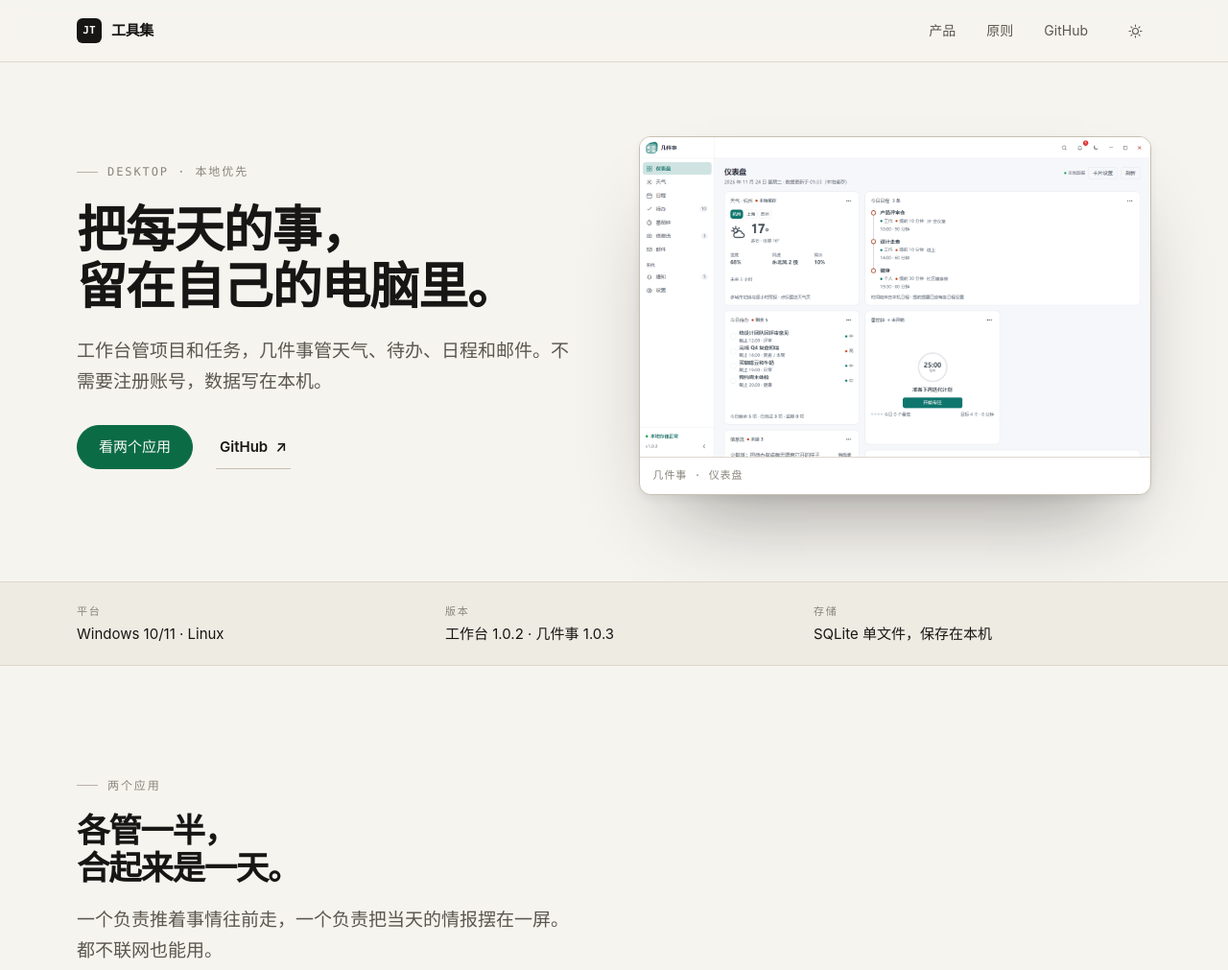
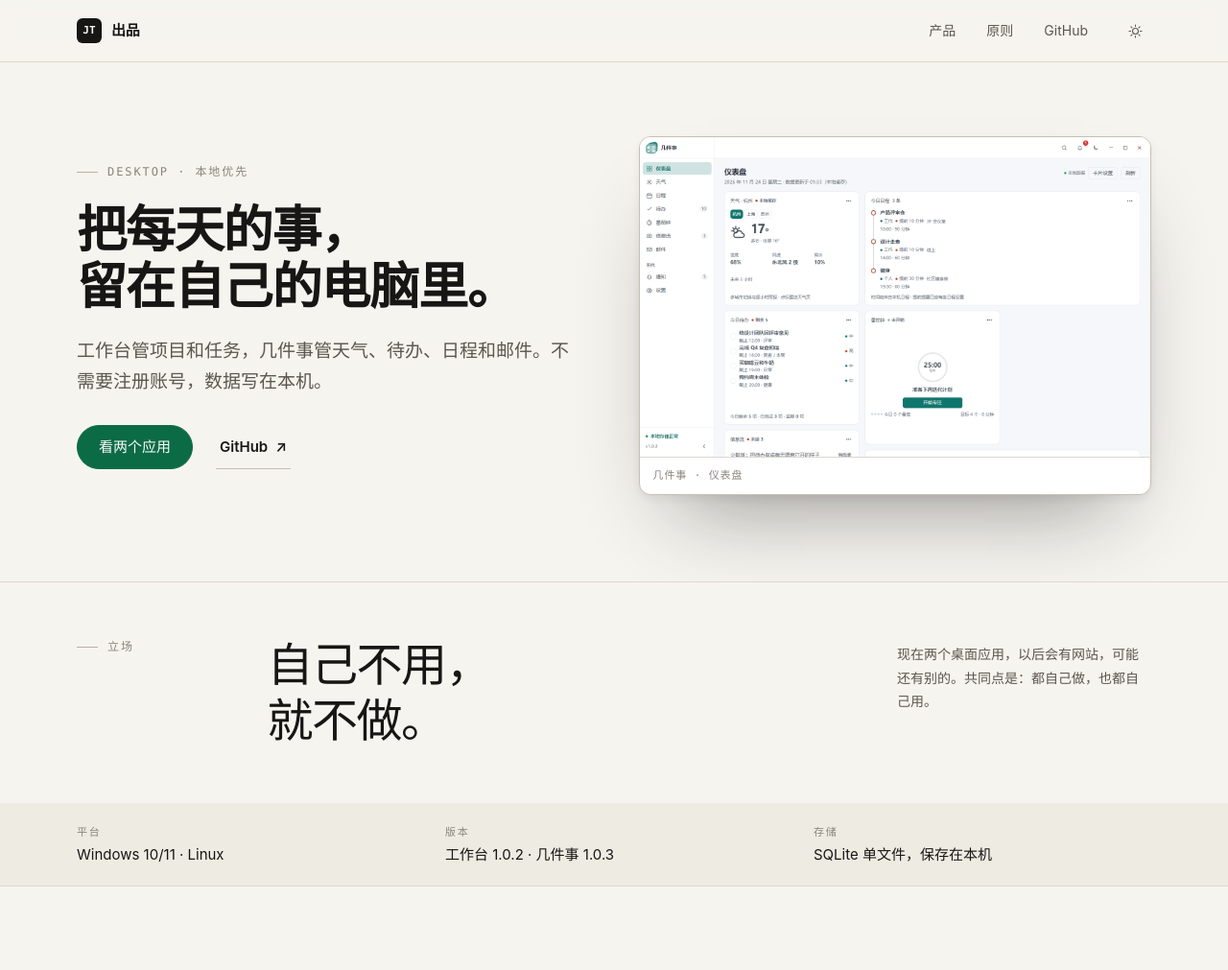
Before and after one commit to LijunTong/JtProductsIndex, an Astro site: page / in a window 1280 px wide. Shown: the top 1011 px of the page at 96% size. Built offline with nearby package versions, Linux system fonts and the light colour scheme; Astro itself is replaced by a stand-in of ours.

Commit message:
wip(11-24 11:20): 品牌改名 JT 出品，新增立场/口号栏

```diff
--- a/src/components/SiteFooter.astro
+++ b/src/components/SiteFooter.astro
@@ -8,9 +8,9 @@ const year = new Date().getFullYear()
     <div class="footer-brand">
       <div class="footer-name">
         <span class="brand-mark" aria-hidden="true">JT</span>
-        <span>JT 工具集</span>
+        <span>JT 出品</span>
       </div>
-      <p class="footer-note">本地优先的桌面工具，数据留在你自己的机器上。</p>
+      <p class="footer-note">自己做、自己用的软件。数据尽量留在你自己的机器上。</p>
     </div>
 
     <nav class="footer-links" aria-label="页脚导航">
--- a/src/components/SiteHeader.astro
+++ b/src/components/SiteHeader.astro
@@ -10,9 +10,9 @@ const links = [
 
 <header class="site-header">
   <div class="container header-inner">
-    <a class="brand" href={withBase('/')} aria-label="JT 工具集，返回首页">
+    <a class="brand" href={withBase('/')} aria-label="JT 出品，返回首页">
       <span class="brand-mark" aria-hidden="true">JT</span>
-      <span class="brand-name">工具集</span>
+      <span class="brand-name">出品</span>
     </a>
 
     <nav class="nav" aria-label="主导航">
--- a/src/layouts/BaseLayout.astro
+++ b/src/layouts/BaseLayout.astro
@@ -41,7 +41,7 @@ const ogImageUrl = new URL(ogImage ?? `${base}og.png`, Astro.site)
     <meta name="color-scheme" content="light dark" />
 
     <meta property="og:type" content={ogType} />
-    <meta property="og:site_name" content="JT 工具集" />
+    <meta property="og:site_name" content="JT 出品" />
     <meta property="og:title" content={title} />
     <meta property="og:description" content={description} />
     <meta property="og:url" content={canonical} />
--- a/src/layouts/ProductLayout.astro
+++ b/src/layouts/ProductLayout.astro
@@ -37,7 +37,7 @@ const jsonLd = {
 ---
 
 <BaseLayout
-  title={`${product.name} ${product.englishName} · JT 工具集`}
+  title={`${product.name} ${product.englishName} · JT 出品`}
   description={product.summary}
   ogType="article"
   ogImage={cover.src.src}
--- a/src/pages/404.astro
+++ b/src/pages/404.astro
@@ -3,7 +3,7 @@ import BaseLayout from '../layouts/BaseLayout.astro'
 import { withBase } from '../lib/url'
 ---
 
-<BaseLayout title="页面不存在 · JT 工具集" description="没有找到这个页面。" noindex>
+<BaseLayout title="页面不存在 · JT 出品" description="没有找到这个页面。" noindex>
   <section class="section">
     <div class="container notfound">
       <p class="mono muted">404</p>
--- a/src/pages/index.astro
+++ b/src/pages/index.astro
@@ -9,8 +9,8 @@ const homeUrl = new URL(withBase('/'), origin)
 const jsonLd = {
   '@context': 'https://schema.org',
   '@type': 'WebSite',
-  name: 'JT 工具集',
-  alternateName: 'JT Tools',
+  name: 'JT 出品',
+  alternateName: 'JT Works',
   url: homeUrl.href,
   description: '工作台与几件事：两个本地优先的桌面应用，管项目、任务、天气、日程和邮件。',
   inLanguage: 'zh-CN',
@@ -55,7 +55,7 @@ const productCover = (slug: string) => {
 ---
 
 <BaseLayout
-  title="JT 工具集 · 本地优先的桌面工具"
+  title="JT 出品 · 自己做的桌面应用与网站"
   description="工作台与几件事：两个跑在自己电脑上的桌面应用，管项目、任务、天气、日程和邮件，数据存在本机。"
   jsonLd={jsonLd}
 >
@@ -89,6 +89,16 @@ const productCover = (slug: string) => {
           <figcaption>几件事 · 仪表盘</figcaption>
         </figure>
       </div>
+    </div>
+  </section>
+
+  <section class="creed" aria-label="立场">
+    <div class="container creed-inner">
+      <p class="eyebrow">立场</p>
+      <p class="creed-line">自己不用，<br />就不做。</p>
+      <p class="creed-note">
+        现在两个桌面应用，以后会有网站，可能还有别的。共同点是：都自己做，也都自己用。
+      </p>
     </div>
   </section>
 
@@ -259,6 +269,30 @@ const productCover = (slug: string) => {
     box-shadow: var(--shadow-lg);
   }
 
+
+  .creed {
+    padding-block: clamp(36px, 4.5vw, 64px);
+  }
+
+  .creed-inner {
+    display: grid;
+    gap: 14px;
+    align-content: start;
+  }
+
+  .creed-line {
+    font-size: clamp(1.9rem, 4vw, 3rem);
+    line-height: 1.2;
+    letter-spacing: -0.03em;
+    font-weight: 560;
+  }
+
+  .creed-note {
+    max-width: 30ch;
+    color: var(--muted);
+    font-size: 0.875rem;
+    line-height: 1.72;
+  }
 
   .facts {
     border-bottom: 1px solid var(--border);
@@ -475,6 +509,19 @@ const productCover = (slug: string) => {
     font-size: 0.75rem;
   }
 
+  @media (min-width: 900px) {
+    .creed-inner {
+      grid-template-columns: 160px minmax(0, 1fr) 300px;
+      gap: clamp(24px, 3vw, 48px);
+      align-items: start;
+    }
+
+    .creed-note {
+      justify-self: end;
+      padding-top: 6px;
+    }
+  }
+
   @media (min-width: 720px) {
     .facts-inner {
       grid-template-columns: repeat(3, minmax(0, 1fr));
```
Also changed, not shown: README.md.
